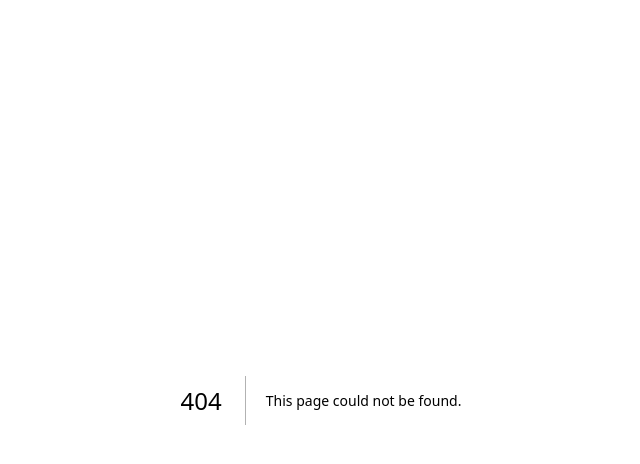
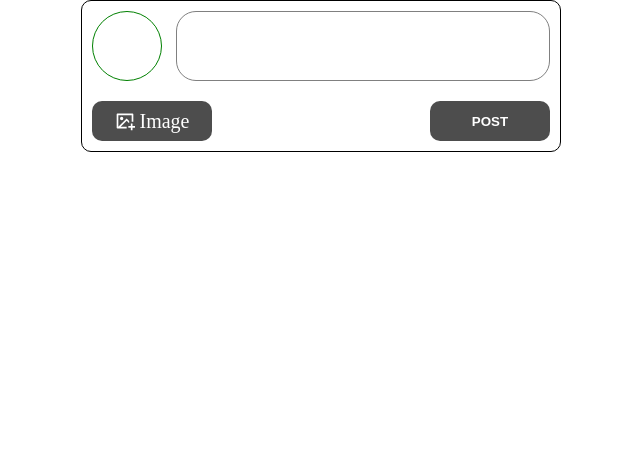
Before and after one commit to ImDebabrata/social-connect, a Next.js app in the folder social-connect/: page /home in a window 1280 px wide. Before the commit this address had no page. Shown: the top 464 px of the page, without its empty margins (319-959 px from the left). Built offline with nearby package versions, Linux system fonts and the light colour scheme.

Commit message:
added create post box structure

```diff
--- /dev/null
+++ b/social-connect/src/components/postbox/PostBox.tsx
@@ -0,0 +1,35 @@
+import React from "react";
+import style from "./postbox.module.scss";
+import { RiImageAddLine } from "react-icons/ri";
+
+const PostBox = () => {
+  return (
+    <div className={style.postbox}>
+      <div className={style.post_text}>
+        <div className={style.user_img}></div>
+        <div className={style.user_input}>
+          <input type="text" />
+        </div>
+      </div>
+      <div className={style.post_section}>
+        <div className={style.add_image}>
+          <label htmlFor="addimage">
+            {<RiImageAddLine />}
+            <span>Image</span>
+          </label>
+          <input
+            type="file"
+            name="myImage"
+            id="addimage"
+            accept="image/x-png,image/gif,image/jpeg"
+          />
+        </div>
+        <div className={style.post}>
+          <button>POST</button>
+        </div>
+      </div>
+    </div>
+  );
+};
+
+export default PostBox;
--- /dev/null
+++ b/social-connect/src/components/postbox/postbox.module.scss
@@ -0,0 +1,85 @@
+@import "../../styles/config.scss";
+.postbox {
+  max-width: 480px;
+  border: 1px solid black;
+  margin: auto;
+  padding: 10px;
+  border-radius: 1rem;
+
+  @include small-screen {
+    border-radius: 0;
+    border: none;
+    border-bottom: 1px solid gray;
+  }
+}
+
+.post_text {
+  display: flex;
+  justify-content: space-between;
+  > .user_img {
+    width: 7rem;
+    height: 7rem;
+    border-radius: 50%;
+    border: 1px solid green;
+  }
+  > .user_input {
+    width: calc(97% - 7rem);
+    > input {
+      font-size: 1.8em;
+      padding: 1rem;
+      width: 100%;
+      height: 100%;
+      border: 1px solid gray;
+      border-radius: 2rem;
+      &:focus {
+        border: 1px solid red;
+        outline: 1px solid black;
+        outline-offset: 2px;
+      }
+    }
+  }
+}
+
+.post_section {
+  margin-top: 20px;
+  display: flex;
+  justify-content: space-between;
+
+  > div {
+    width: 12rem;
+    height: 4rem;
+    border-radius: 10px;
+    overflow: hidden;
+  }
+
+  > .add_image {
+    cursor: pointer;
+    > input {
+      display: none;
+    }
+    > label {
+      cursor: pointer;
+      display: flex;
+      gap: 5px;
+      background-color: #4d4d4d;
+      color: white;
+      justify-content: center;
+      align-items: center;
+      text-align: center;
+      font-size: 2rem;
+      width: 100%;
+      height: 100%;
+    }
+  }
+  > .post {
+    > button {
+      cursor: pointer;
+      width: 100%;
+      height: 100%;
+      background-color: #4d4d4d;
+      color: white;
+      border: none;
+      font-weight: bold;
+    }
+  }
+}
--- /dev/null
+++ b/social-connect/src/pages/home/index.tsx
@@ -0,0 +1,12 @@
+import PostBox from "@/components/postbox/PostBox";
+import React from "react";
+
+const Home = () => {
+  return (
+    <div>
+      <PostBox />
+    </div>
+  );
+};
+
+export default Home;
```
